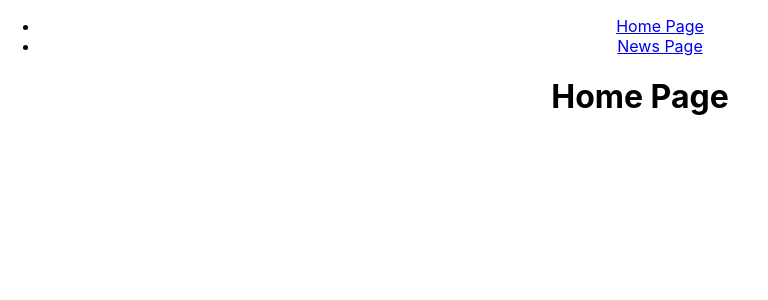
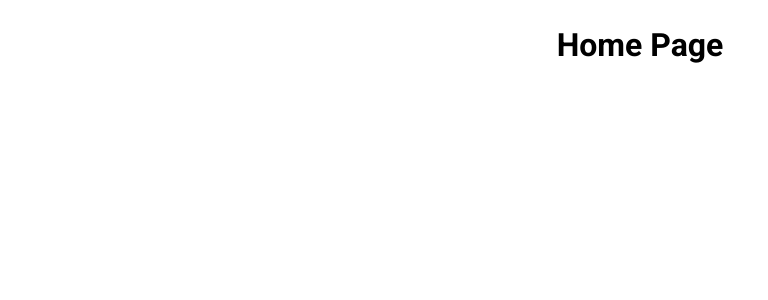
Before and after one commit to haiduongfc2001/dhd_admin, a React (Create React App) app in the folder admin_frontend/: page / in a window 1280 px wide. Shown: the top 300 px of the page, without its empty margins (0-768 px from the left). Built offline with nearby package versions, Linux system fonts and the light colour scheme.

Commit message:
router and scss

```diff
--- /dev/null
+++ b/admin_frontend/config-overrides.js
@@ -0,0 +1,8 @@
+const {
+    override, useBabelRc
+} = require("customize-cra");
+
+module.exports = override(
+    // eslint-disable-next-line react-hooks/rules-of-hooks
+    useBabelRc()
+);
--- a/admin_frontend/src/App.js
+++ b/admin_frontend/src/App.js
@@ -1,27 +1,21 @@
-import { Routes, Route, Link } from 'react-router-dom'
+import { BrowserRouter as Router, Routes, Route, Link } from 'react-router-dom'
 import './App.css';
-import Header from "./Navbar/Header";
-import News from "./Navbar/News";
+import Home from "~/pages/Home";
+import Following from "~/pages/Following";
+import { publicRoutes } from "~/routes";
 
 function App() {
   return (
-    <div className="App">
-        <nav>
-            <ul>
-                <li>
-                    <Link to="/">Home Page</Link>
-                </li>
-                <li>
-                    <Link to="/news">News Page</Link>
-                </li>
-            </ul>
-        </nav>
-
-        <Routes>
-            <Route path="/" element={<Header />} />
-            <Route path="/news" element={<News />} />
-        </Routes>
-    </div>
+    <Router>
+        <div className="App">
+            <Routes>
+                {publicRoutes.map((route, index) => {
+                    const Page = route.component
+                    return <Route key={index} path={route.path} element={<Page />} />
+                })}
+            </Routes>
+        </div>
+    </Router>
   );
 }
 
--- /dev/null
+++ b/admin_frontend/src/components/GlobalStyles/GlobalStyles.scss
@@ -0,0 +1,21 @@
+@import "normalize.css";
+@import url('https://fonts.googleapis.com/css2?family=Roboto:wght@200;300;400;500;600;700;800&family=Roboto:ital,wght@0,300;0,400;0,500;0,700;1,300;1,400&display=swap');
+
+:root {
+  --primary: #ee4d2d;
+}
+
+* {
+  box-sizing: border-box;
+}
+
+html {
+  font-size: 62.5%
+}
+
+body {
+  font-family: 'Roboto', sans-serif;
+  font-size: 1.6rem;
+  line-height: 1.5;
+  text-rendering: optimizeSpeed;
+}
--- /dev/null
+++ b/admin_frontend/src/components/GlobalStyles/index.js
@@ -0,0 +1,7 @@
+import './GlobalStyles.scss'
+
+function GlobalStyles({ children }) {
+    return children
+}
+
+export default GlobalStyles;
--- a/admin_frontend/src/index.js
+++ b/admin_frontend/src/index.js
@@ -1,16 +1,16 @@
 import React from 'react';
 import ReactDOM from 'react-dom/client';
-import { BrowserRouter as Router } from 'react-router-dom'
 import './index.css';
 import App from './App';
 import reportWebVitals from './reportWebVitals';
+import GlobalStyles  from "~/components/GlobalStyles";
 
 const root = ReactDOM.createRoot(document.getElementById('root'));
 root.render(
   <React.StrictMode>
-    <Router>
-        <App />
-    </Router>
+      <GlobalStyles>
+          <App />
+      </GlobalStyles>
   </React.StrictMode>
 );
 
--- /dev/null
+++ b/admin_frontend/src/pages/Following/index.js
@@ -0,0 +1,7 @@
+function Following() {
+    return(
+        <h1>Following Page</h1>
+    )
+}
+
+export default Following;
--- /dev/null
+++ b/admin_frontend/src/pages/Home/index.js
@@ -0,0 +1,7 @@
+function Home() {
+    return(
+        <h1>Home Page</h1>
+    )
+}
+
+export default Home;
--- /dev/null
+++ b/admin_frontend/src/routes/index.js
@@ -0,0 +1,15 @@
+// Public Routes
+import Home from "~/pages/Home";
+import Following from "~/pages/Following";
+
+const publicRoutes = [
+    { path: '/', component: Home },
+    { path: '/following', component: Following }
+]
+
+// Private Routes
+const privateRoutes = [
+
+]
+
+export { publicRoutes, privateRoutes }
```
Also changed, not shown: admin_frontend/jsconfig.json (added, +8 -0 lines), admin_frontend/package.json (+10 -4 lines), admin_frontend/.babelrc (added), 1 other file (tests, documents, lock files or other folders).
